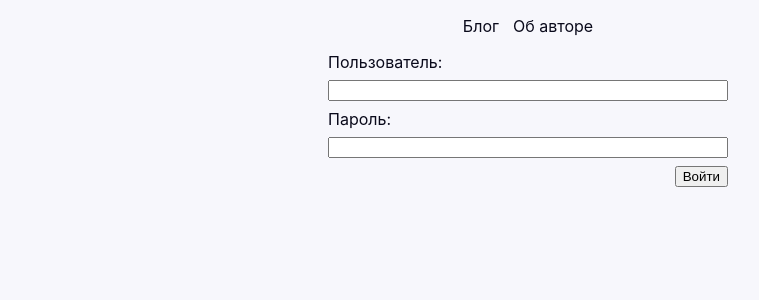
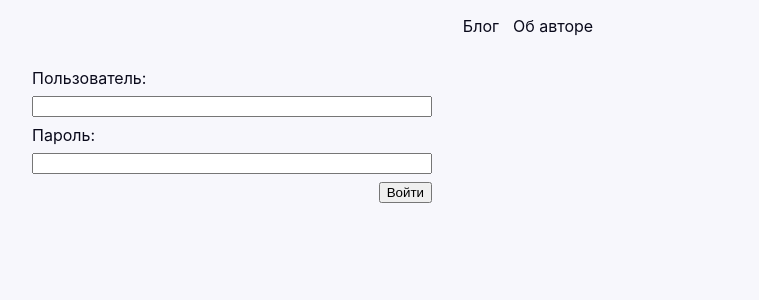
Before and after one commit to krre/blog-web, a SvelteKit app: page /login in a window 1280 px wide. Shown: the top 300 px of the page, without its empty margins (112-871 px from the left). Built offline with nearby package versions, Linux system fonts and the light colour scheme; no server answers; a web font is replaced by a local one.

Commit message:
Wrap page to central container

```diff
--- a/src/lib/components/Form.svelte
+++ b/src/lib/components/Form.svelte
@@ -11,7 +11,7 @@
 	let { width, action, success, error, buttonText, children }: Props = $props();
 </script>
 
-<form method="POST" style="max-width: {width ?? 25}em;" {action}>
+<form method="POST" style="max-width: {width ?? 25}rem;" {action}>
 	{@render children()}
 	{#if success}<div class="success">{success}</div>{/if}
 	{#if error}<div class="error">{error}</div>{/if}
@@ -22,8 +22,6 @@
 	form {
 		display: grid;
 		gap: 0.5em;
-		max-width: 300px;
-		margin: auto;
 	}
 
 	form button {
--- a/src/routes/+layout.svelte
+++ b/src/routes/+layout.svelte
@@ -5,7 +5,28 @@
 	let { children } = $props();
 </script>
 
-<Header />
-<main>
-	{@render children()}
-</main>
+<div class="app">
+	<Header />
+	<main>
+		{@render children()}
+	</main>
+</div>
+
+<style>
+	.app {
+		display: flex;
+		flex-direction: column;
+		min-height: 100vh;
+	}
+
+	main {
+		flex: 1;
+		display: flex;
+		flex-direction: column;
+		padding: 1rem;
+		width: 100%;
+		max-width: 64rem;
+		margin: 0 auto;
+		box-sizing: border-box;
+	}
+</style>
```
